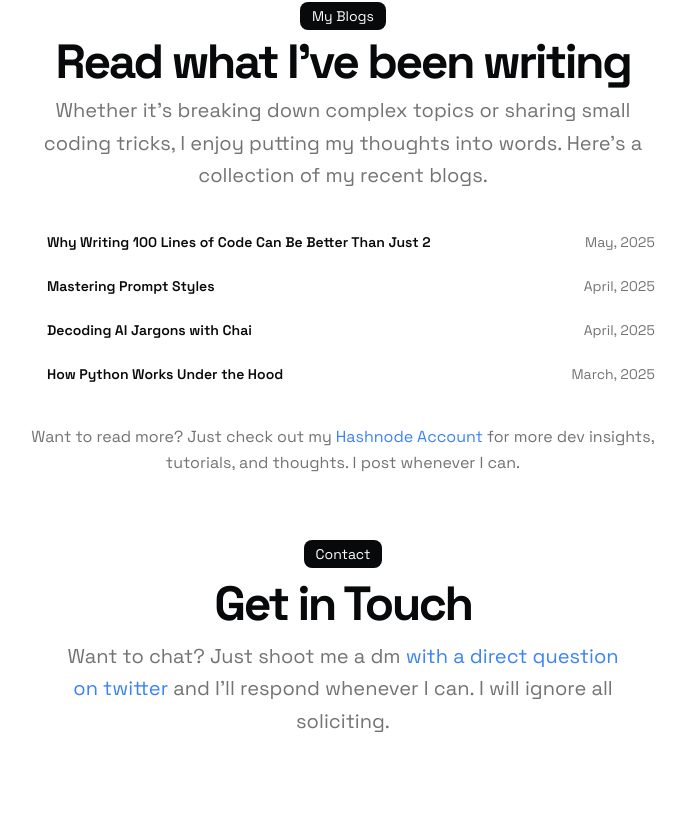
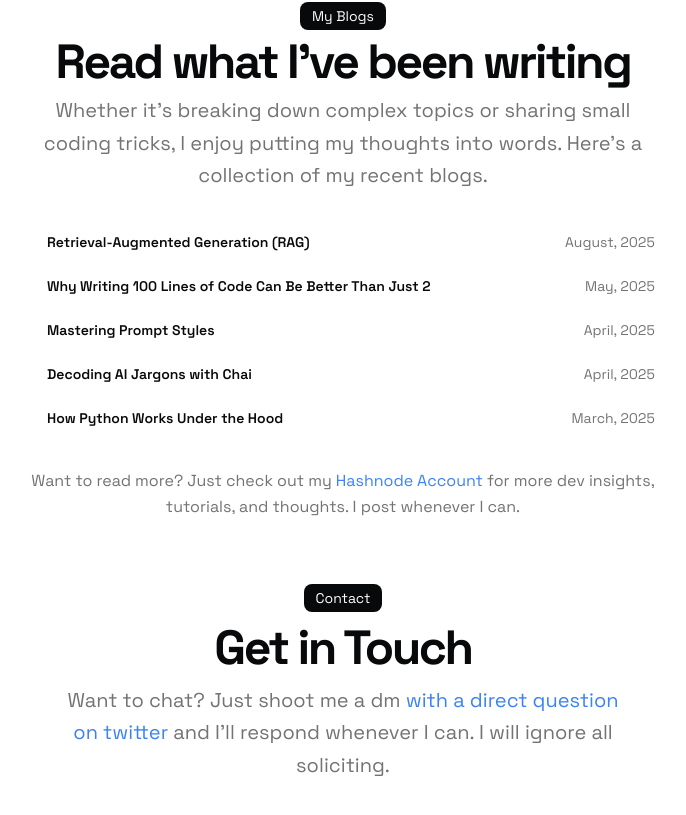
Before and after one commit to rahulkpr2510/portfolio-website, a Next.js app: page / in a window 1280 px wide. Shown: the part 2511-3326 px from the top of the page, without its empty margins (297-983 px from the left). Built offline with nearby package versions, Linux system fonts and the light colour scheme.

Commit message:
docs(resume): add new blog entry about RAG techniques

```diff
--- a/src/data/resume.tsx
+++ b/src/data/resume.tsx
@@ -248,6 +248,12 @@ A privacy-first platform for anonymous voice messaging. Designed to empower user
   ],
   Blogs: [
     {
+      title: "Retrieval-Augmented Generation (RAG)",
+      link: "https://retrieval-augmented-generation-advance-techniques.hashnode.dev/retrieval-augmented-generation-rag-advanced-techniques-to-optimize-query-understanding",
+      description: "Advanced Techniques to Optimize Query Understanding",
+      date: "August, 2025",
+    },
+    {
       title: "Why Writing 100 Lines of Code Can Be Better Than Just 2",
       link: "https://why-writing-100-lines-of-code-can-be-better-than-just-2.hashnode.dev/why-writing-100-lines-of-code-can-be-better-than-just-2-a-gentle-introduction-to-time-complexity",
       description:
```
